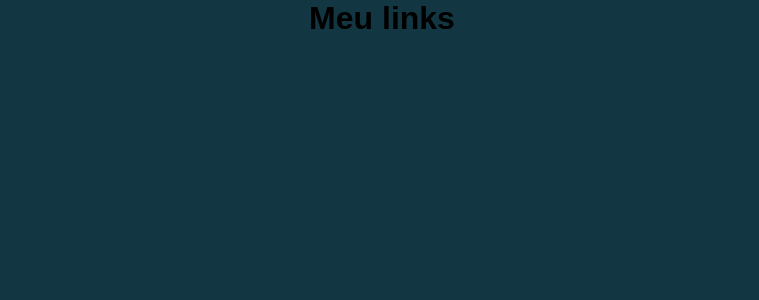
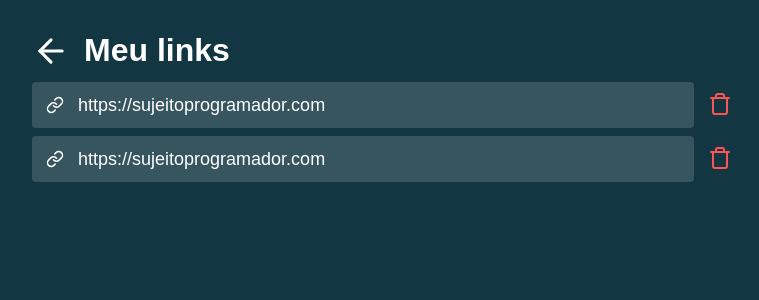
Before and after one commit to markilha/Meu-Link, a React (Create React App) app: page /links in a window 1280 px wide. Shown: the top 300 px of the page, without its empty margins (258-1017 px from the left). Built offline with nearby package versions, Linux system fonts and the light colour scheme.

Commit message:
final aula 02

```diff
--- /dev/null
+++ b/src/components/Menu/index.js
@@ -0,0 +1,22 @@
+
+import './menu.css';
+import{BsYoutube,BsInstagram} from 'react-icons/bs';
+import { Link } from 'react-router-dom';
+
+
+export default function Menu(){
+
+    return(
+        <div className='menu'>
+            <a className='social' href='https://youtube.com'>
+                <BsYoutube color="#FFF " size={24}/>
+            </a>
+            <a className='social' href='https://instagram.com'>
+                <BsInstagram color="#FFF " size={24}/>
+            </a>
+            <Link className='menu-item' to="/links">
+            Meus Links
+            </Link>
+        </div>
+    )
+}
--- /dev/null
+++ b/src/components/Menu/menu.css
@@ -0,0 +1,25 @@
+.menu{
+    position: absolute;
+    top: 20px;
+    right: 10%;
+    font-weight: bold;
+    display: flex;
+}
+
+.menu a{
+    text-decoration: nome;
+}
+
+.social{
+    margin-right: 14px;
+    display: flex;
+    align-items: center;
+}
+
+.menu-item{
+    color:#000;
+    background-color: #FFF;
+    padding: 12px 24px;
+    border-radius: 4px;
+    margin-right: 14px;
+}
--- a/src/pages/Home/home.css
+++ b/src/pages/Home/home.css
@@ -15,6 +15,7 @@
 .logo h1{
     font-size: 60px;
     color: #FFF;
+    margin-top: 20px;
 }
 
 .logo span{
@@ -87,6 +88,7 @@
 @media (max-width: 615px){
     .logo img{
         width: 95px;
+        height: 95px;
     }
     .logo h1{
         font-size: 40px;
--- a/src/pages/Home/index.js
+++ b/src/pages/Home/index.js
@@ -1,11 +1,13 @@
 import {FiLink} from 'react-icons/fi';
-import './home.css'
+import './home.css';
+import Menu from '../../components/Menu';
+
 export default function Home() {
 
   return (
     <div className="container-home" >
       <div className="logo">
-        <img src="/logo.png" alt="" />
+        <img src="/logo.png" alt="" height={200}/>
         <h1>M4lm31d4 link</h1>
         <span>Cole seu link para encurtar 👇</span>
       </div>
@@ -18,8 +20,8 @@ export default function Home() {
           />
         </div>
         <button>Encurtar Link</button>
-
       </div>
+      <Menu/>
     </div>
 
   )
--- a/src/pages/Links/index.js
+++ b/src/pages/Links/index.js
@@ -1,9 +1,38 @@
+import "./links.css";
+import { FiArrowLeft, FiLink, FiTrash } from "react-icons/fi";
+import { Link } from "react-router-dom";
 
-export default function Links(){
+export default function Links() {
+  return (
+    <div className="links-container">
+      <div className="links-header">
+        <Link to="/">
+        <FiArrowLeft size={38} color="#FFF" />
+        </Link>
 
-  return(
-    <div >
-      <h1>Meu links</h1>
+        <h1>Meu links</h1>
+      </div>
+
+      <div className="links-item">
+        <button className="link">
+          <FiLink size={18} color="#FFF" />
+          https://sujeitoprogramador.com
+        </button>
+        <button className="link-delete">
+          <FiTrash size={24} color="#FF5454" />
+        </button>
+      </div>
+
+      <div className="links-item">
+        <button className="link">
+          <FiLink size={18} color="#FFF" />
+          https://sujeitoprogramador.com
+        </button>
+        <button className="link-delete">
+          <FiTrash size={24} color="#FF5454" />
+        </button>
+      </div>
+
     </div>
-  )
+  );
 }
--- /dev/null
+++ b/src/pages/Links/links.css
@@ -0,0 +1,73 @@
+
+.links-container{
+    max-width: 1128px;
+    margin:32px auto 0 auto;
+}
+
+.links-header{
+    display: flex;
+    flex-direction: row;
+}
+
+.links-header svg{
+    margin-right: 14px;
+}
+
+.links-header h1{
+    color: #FFF;
+}
+
+.links-item{
+    width: 700px;
+    display: flex;
+    align-items: center;
+    flex-direction: row;
+    margin-top:8px;
+}
+.links-item:last-child{
+    margin-bottom: 18px;
+}
+
+.link{
+    border: 0;
+    width: 100%;
+    min-width: 80%;
+    border-radius: 4px;
+    height: 46px;
+    background-color: rgb(255,255,255,0.15);
+    margin-right: 14px;
+    display: flex;
+    align-items: center;
+    padding: 0 14px;
+    font-size: 18px;
+    color:#FFF;
+}
+.link svg{
+    margin-right: 14px;
+}
+.link{
+    white-space: nowrap;
+    overflow: hidden;
+    text-overflow: ellipsis;
+}
+
+.link-delete{
+    border:0;
+    background:transparent;
+}
+
+
+@media(max-width:715px){
+    .links-container{
+        width: 90%;
+    }
+    .links-item{
+        width:100%;
+    }
+    .link{
+        width: 100%;
+    }
+    .link svg{
+        display: none;
+    }
+}
```
Also changed, not shown: public/logo.png.
